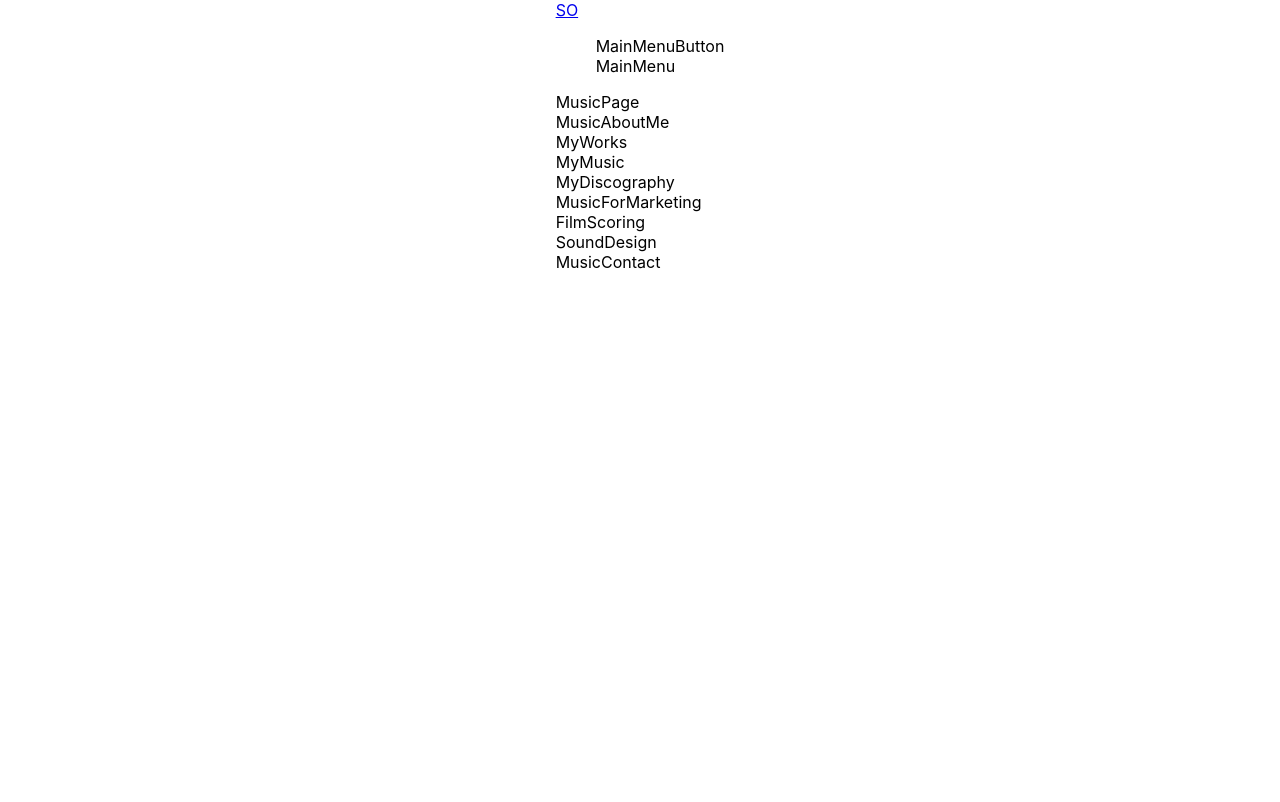
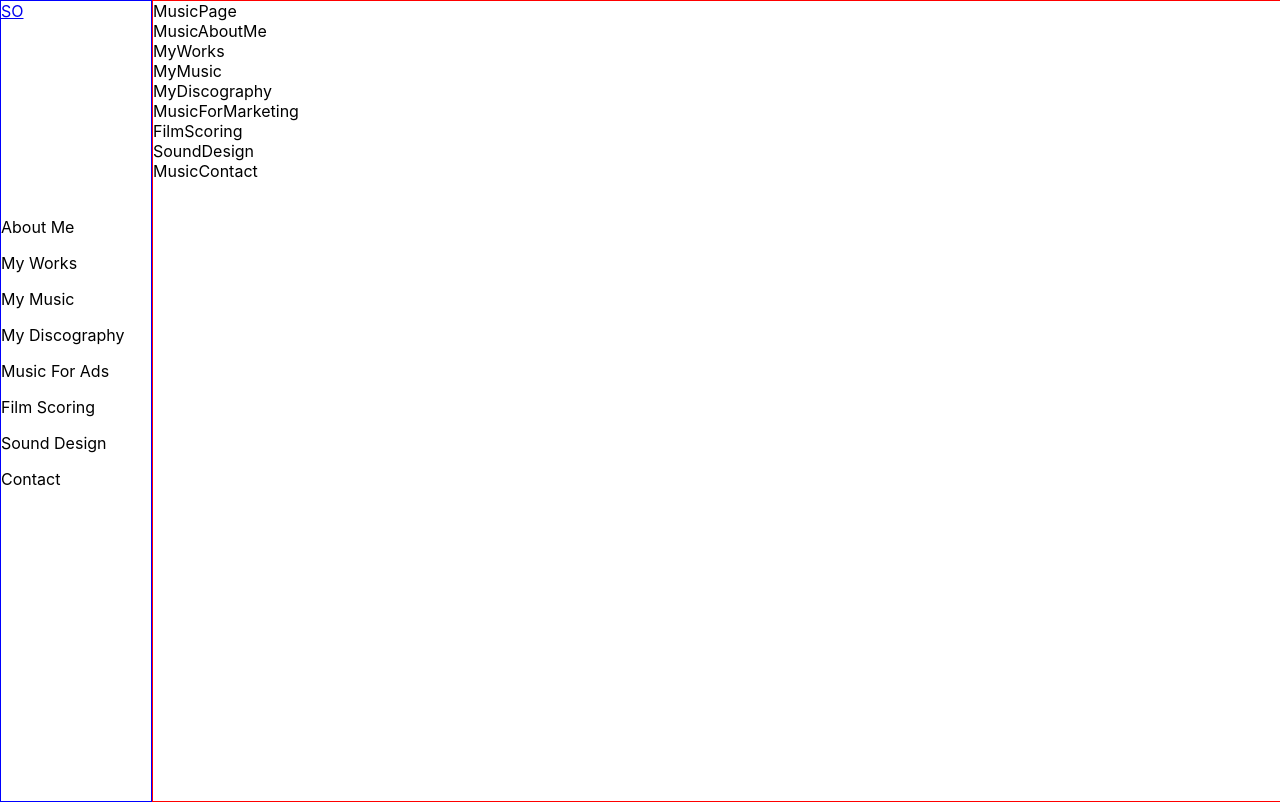
Before and after one commit to SzymonOrchowski/portfolio, a React (Create React App) app: page /music in a window 1280 px wide. Built offline with nearby package versions, Linux system fonts and the light colour scheme.

Commit message:
Menu content relate to current page

```diff
--- a/src/App.css
+++ b/src/App.css
@@ -1,10 +1,39 @@
-
 body {
   margin-left: auto;
   margin-right: auto;
   width: min-content;
 }
 
-div {
-  width: min-content;
+#mainContainer {
+  display: flex;
+  flex-direction: row;
 }
+
+#menu {
+  width: 150px;
+  height: 100vh;
+  margin: 0px;
+  padding: 0px;
+  border-style: solid;
+  border-color: blue;
+  border-width: 1px;
+  display: flex;
+  flex-direction: column;
+  flex-wrap: nowrap;
+  justify-content: space-between;
+}
+
+#menu-logo {
+  flex: 2
+}
+
+#menu-content {
+  flex: 6
+}
+
+#main {
+  border-style: solid;
+  border-color: red;
+  border-width: 1px;
+  width: calc(100vw - 150px);
+}
--- a/src/App.js
+++ b/src/App.js
@@ -1,6 +1,6 @@
 import './App.css';
-import React from 'react';
-import { BrowserRouter, Routes, Route } from 'react-router-dom';
+import React, { useState, useEffect } from 'react';
+import { BrowserRouter, Routes, Route, useParams } from 'react-router-dom';
 import Logo from './components/Logo';
 import MainMenuButton from './components/MainMenuButton';
 import MainMenu from './components/MainMenu';
@@ -9,25 +9,34 @@
 import MusicPage from './components/MusicPage';
 import DiscographyPage from './components/DiscographyPage';
 import ContactPage from './components/ContactPage';
+import useWindowDimensions from './utils/utils';
 
 function App() {
+  const [currentPage, setCurrentPage] = useState('WelcomePage')
+  const params = useParams()
+  window.addEventListener("hashchange", ()=>{console.log('change')}, false);
   return (
     <BrowserRouter>
-      <div>
-        <logo>
-          <Logo />
-        </logo>
-        <menu>
-          <MainMenuButton />
-          <MainMenu />
-        </menu>
-        <main>
+      <div id='mainContainer'>
+        {useWindowDimensions().width > 1000 ?
+        <div>
+          <menu id='menu'>
+            <div id='menu-logo'>
+              <Logo currentPage={currentPage} setCurrentPage={setCurrentPage}/>
+            </div>
+            <div id='menu-content'>
+              <MainMenu currentPage={currentPage}/>
+            </div>
+          </menu>
+        </div>
+        : null}
+        <main id='main'>
           <Routes>
-            <Route path='/' element={<WelcomePage/>} />
-            <Route path='/webdev' element={<WebDevPage/>} />
-            <Route path='/music' element={<MusicPage/>} />
-            <Route path='/discography' element={<DiscographyPage/>} />
-            <Route path='/contact' element={<ContactPage/>} />
+            <Route path='/' element={<WelcomePage setCurrentPage={setCurrentPage}/>} />
+            <Route path='/webdev' element={<WebDevPage setCurrentPage={setCurrentPage}/>} />
+            <Route path='/music' element={<MusicPage setCurrentPage={setCurrentPage}/>} />
+            <Route path='/discography' element={<DiscographyPage setCurrentPage={setCurrentPage}/>} />
+            <Route path='/contact' element={<ContactPage setCurrentPage={setCurrentPage}/>} />
           </Routes>
         </main>
       </div>
--- a/src/components/ContactPage.jsx
+++ b/src/components/ContactPage.jsx
@@ -1,10 +1,18 @@
-import React from 'react';
+import React, { useEffect } from 'react';
 import ContactForm from './ContactForm';
 
-const ContactPage = () => {
+const ContactPage = ({setCurrentPage}) => {
+
+    useEffect(()=>{
+        setCurrentPage('ContactPage')
+    },[])
+
     return (
         <div>
-            ContactPage
+            <header>
+                ContactPage
+            </header>
+            <ContactForm />
         </div>
     );
 };
--- a/src/components/DiscographyPage.jsx
+++ b/src/components/DiscographyPage.jsx
@@ -1,10 +1,23 @@
-import React from 'react';
-import itemCard from './discographyPageComponents/itemCard';
+import React, { useEffect } from 'react';
+import ItemCard from './discographyPageComponents/ItemCard';
 
-const DiscographyPage = () => {
+const DiscographyPage = ({setCurrentPage}) => {
+
+    useEffect(()=>{
+        setCurrentPage('DiscographyPage')
+    },[])
+
     return (
         <div>
-            DiscographyPage
+            <ItemCard />
+            <ItemCard />
+            <ItemCard />
+            <ItemCard />
+            <ItemCard />
+            <ItemCard />
+            <ItemCard />
+            <ItemCard />
+            <ItemCard />
         </div>
     );
 };
--- a/src/components/Logo.jsx
+++ b/src/components/Logo.jsx
@@ -1,9 +1,12 @@
 import React from 'react';
 import { Link } from 'react-router-dom';
 
-const Logo = () => {
+const Logo = ({setCurrentPage}) => {
     return (
-        <div>
+        <div onClick={(e)=>{
+            e.preventDefault();
+            setCurrentPage('WelcomePage')
+        }}>
             <Link to='/'>
                 SO
             </Link>
--- a/src/components/MainMenu.jsx
+++ b/src/components/MainMenu.jsx
@@ -1,9 +1,38 @@
 import React from 'react';
 
-const MainMenu = () => {
+const renderMenu = (pageName) => {
+    switch(pageName) {
+        case 'WelcomePage':
+            return null;
+        case 'WebDevPage':
+            return (<>
+                <p>About Me</p>
+                <p>Projects</p>
+                <p>Skills</p>
+                <p>Contact</p>
+                </>);
+        case 'MusicPage':
+            return (<>
+                <p>About Me</p>
+                <p>My Works</p>
+                <p>My Music</p>
+                <p>My Discography</p>
+                <p>Music For Ads</p>
+                <p>Film Scoring</p>
+                <p>Sound Design</p>
+                <p>Contact</p>
+                </>);
+        case 'DiscographyPage':
+            return null;
+        case 'ContactPage':
+            return null;
+    }
+}
+
+const MainMenu = ({currentPage}) => {
     return (
         <div>
-            MainMenu
+            {renderMenu(currentPage)}
         </div>
     );
 };
--- a/src/components/MusicPage.jsx
+++ b/src/components/MusicPage.jsx
@@ -1,4 +1,4 @@
-import React from 'react';
+import React, { useEffect } from 'react';
 import MusicAboutMe from './musicPageComponents/MusicAboutMe';
 import MyWorks from './musicPageComponents/MyWorks';
 import MyMusic from './musicPageComponents/MyMusic';
@@ -8,7 +8,12 @@
 import SoundDesign from './musicPageComponents/SoundDesign';
 import MusicContact from './musicPageComponents/MusicContact';
 
-const MusicPage = () => {
+const MusicPage = ({setCurrentPage}) => {
+
+    useEffect(()=>{
+        setCurrentPage('MusicPage')
+    },[])
+
     return (
         <div>
             <header>
--- a/src/components/WebDevPage.jsx
+++ b/src/components/WebDevPage.jsx
@@ -1,10 +1,14 @@
-import React from 'react';
+import React, { useEffect } from 'react';
 import WebDevAboutMe from './webDevPageComponents/WebDevAboutMe';
 import Projects from './webDevPageComponents/Projects';
 import Skills from './webDevPageComponents/Skills';
 import WebDevContact from './webDevPageComponents/WebDevContact';
 
-const WebDevPage = () => {
+const WebDevPage = ({setCurrentPage}) => {
+    useEffect(()=>{
+        setCurrentPage('WebDevPage')
+    },[])
+
     return (
         <div>
             <header>
--- a/src/components/WelcomePage.jsx
+++ b/src/components/WelcomePage.jsx
@@ -1,7 +1,12 @@
-import React from 'react';
+import React, { useEffect } from 'react';
 import { Link } from 'react-router-dom';
 
-const WelcomePage = () => {
+const WelcomePage = ({setCurrentPage}) => {
+
+    useEffect(()=>{
+        setCurrentPage('WelcomePage')
+    },[])
+
     return (
         <div>
             <header>
@@ -20,7 +25,7 @@
             </Link>
             <Link to='/contact'>
                 <div>
-                Contact me!
+                    Contact me!
                 </div>
             </Link>
         </div>
--- /dev/null
+++ b/src/utils/utils.js
@@ -0,0 +1,26 @@
+import { useState, useEffect } from 'react';
+
+// for styling
+
+function getWindowDimensions() {
+  const { innerWidth: width, innerHeight: height } = window;
+  return {
+    width,
+    height
+  };
+}
+
+export default function useWindowDimensions() {
+    const [windowDimensions, setWindowDimensions] = useState(getWindowDimensions());
+
+    useEffect(() => {
+      function handleResize() {
+        setWindowDimensions(getWindowDimensions());
+      }
+
+      window.addEventListener('resize', handleResize);
+      return () => window.removeEventListener('resize', handleResize);
+    }, []);
+
+    return windowDimensions;
+  }
```
